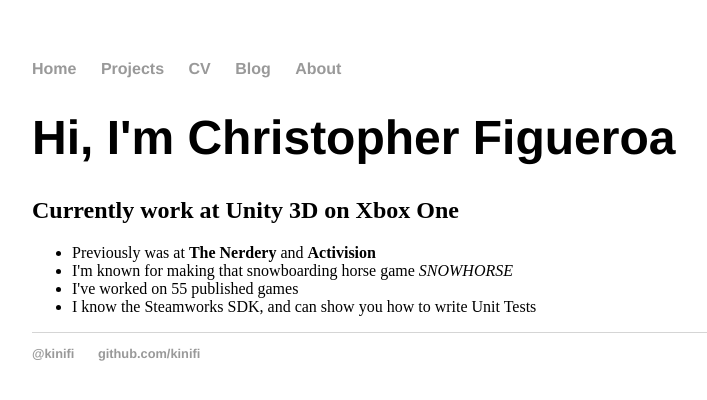
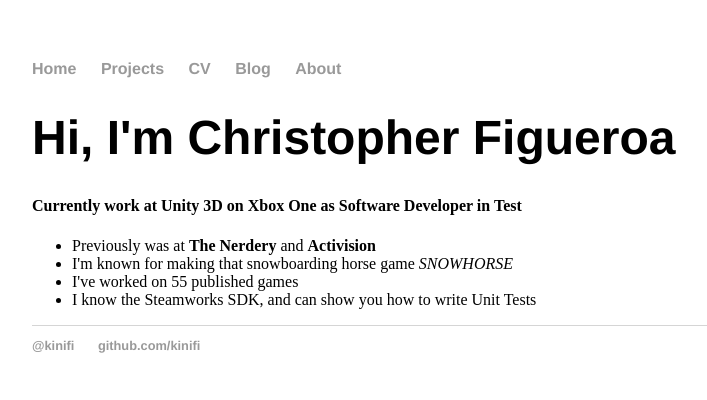
Before and after one commit to kinifi/kinifi.github.io, a Jekyll site: the page built from index.html, in a window 1280 px wide. Shown: the top 400 px of the page, without its empty margins (160-867 px from the left). Built offline with Jekyll 4.4.1, drawn with Linux system fonts in a browser that asks for light colours.

Commit message:
Update index.html

```diff
--- a/index.html
+++ b/index.html
@@ -4,7 +4,7 @@ title: Christopher Figueroa / Game Developer
 ---
 <div class="blurb">
 	<h1>Hi, I'm Christopher Figueroa</h1>
-	<h2>Currently work at Unity 3D on Xbox One</h2>
+	<h4>Currently work at Unity 3D on Xbox One as Software Developer in Test</h4>
 	<ul>
 		<li>Previously was at <b>The Nerdery</b> and <b>Activision</b></li>
 		<li>I'm known for making that snowboarding horse game <em>SNOWHORSE</em></li>
```
